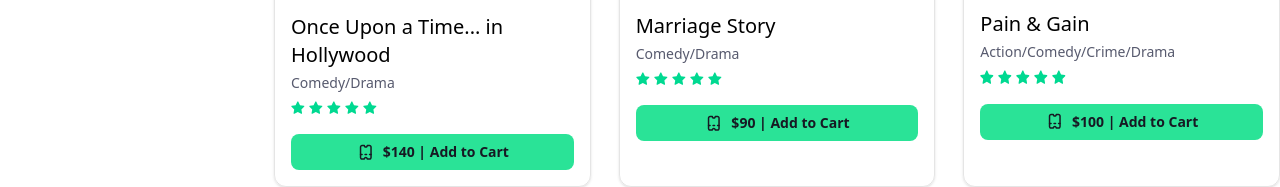
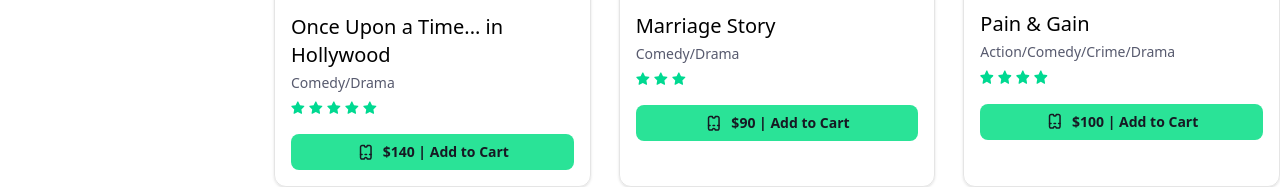
Before and after one commit to developerbadrul/flim-city, a React (Vite) app: page / in a window 1280 px wide. Shown: the part 525-712 px from the top of the page. Built offline with nearby package versions, Linux system fonts and the light colour scheme.

Commit message:
add Rating Component & render dynamic rating

```diff
--- a/src/components/Card/Card.jsx
+++ b/src/components/Card/Card.jsx
@@ -1,5 +1,5 @@
 import { getImgUrl } from "../../utils/utils";
-import Star from "./../../assets/star.svg"
+import Rating from "../UI/Rating";
 import Tag from "./../../assets/tag.svg"
 
 
@@ -11,11 +11,7 @@
                 <h3 className="text-xl mb-1">{movie.title}</h3>
                 <p className="text-[#575A6E] text-sm mb-2">{movie.genre}</p>
                 <div className="flex items-center space-x-1 mb-5">
-                    <img src={Star} width="14" height="14" alt="star" />
-                    <img src={Star} width="14" height="14" alt="star" />
-                    <img src={Star} width="14" height="14" alt="star" />
-                    <img src={Star} width="14" height="14" alt="star" />
-                    <img src={Star} width="14" height="14" alt="star" />
+                    <Rating value={movie.rating} />
                 </div>
                 <a className="bg-primary rounded-lg py-2 px-5 flex items-center justify-center gap-2 text-[#171923] font-semibold text-sm"
                     href="#">
--- /dev/null
+++ b/src/components/UI/Rating.jsx
@@ -0,0 +1,14 @@
+import Star from "./../../assets/star.svg"
+
+const Rating = ({ value }) => {
+    const stars = new Array(value).fill(Star)
+    return (
+        <>
+            {
+                stars.map((star, i) => <img key={i} src={Star} width="14" height="14" alt="star" />)
+            }
+        </>
+    );
+};
+
+export default Rating;
```
